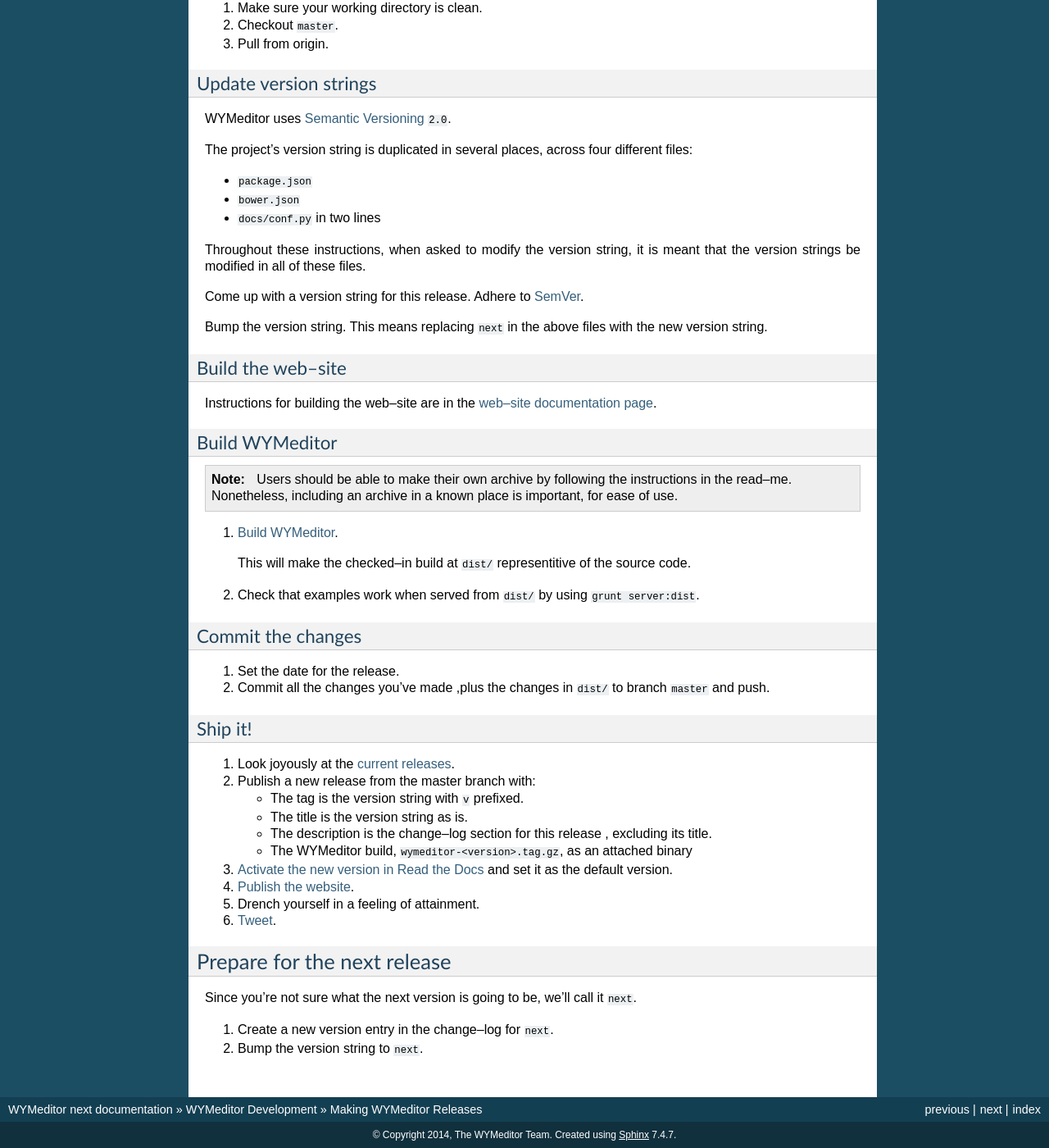
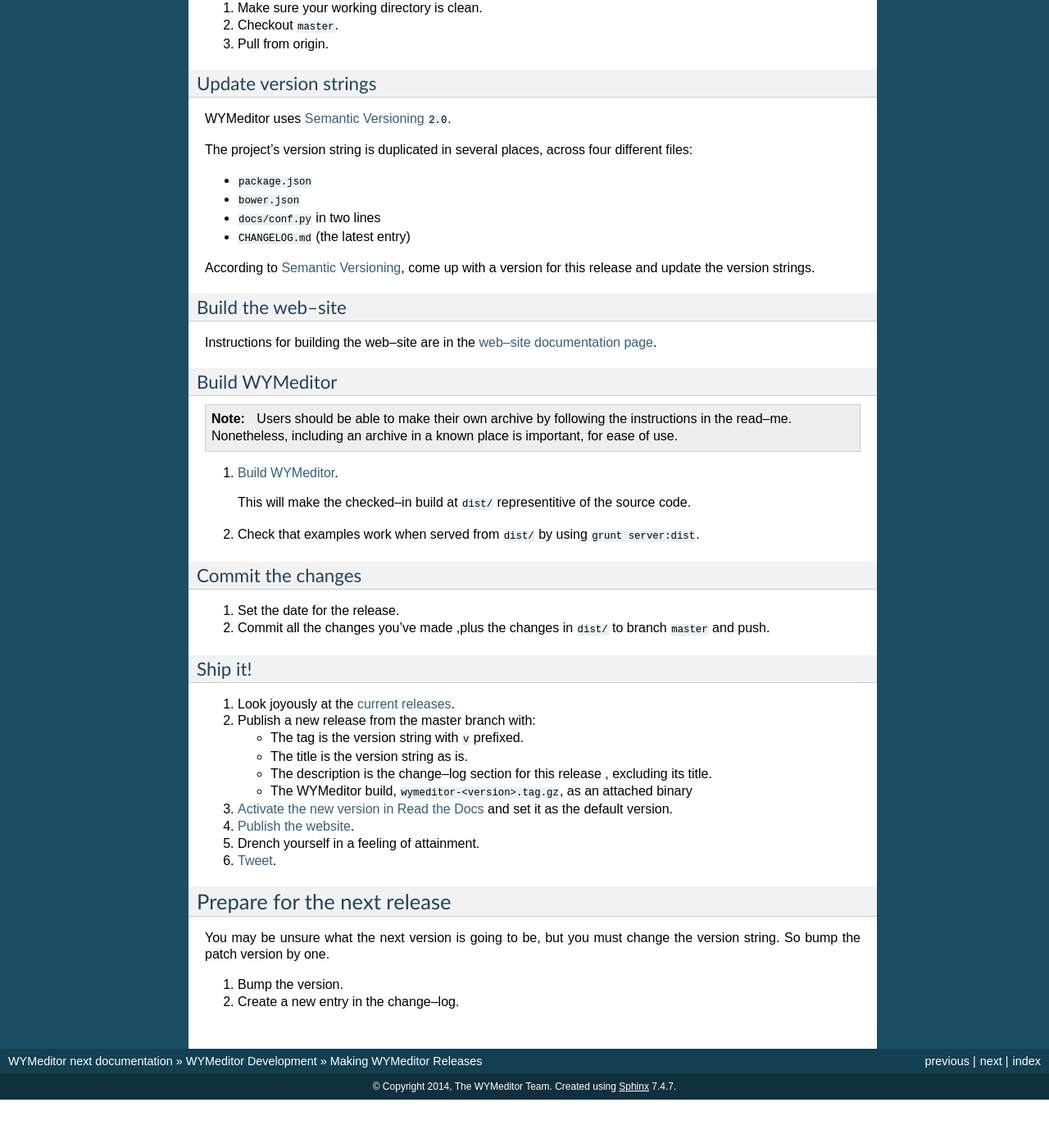
Before and after one commit to wymeditor/wymeditor, a Sphinx documentation site: the page built from docs/wymeditor_development/making_releases.rst, in a window 1280 px wide and 1400 px high, scrolled down 1644 px. Shown: the whole window at 82% size. Built offline with Sphinx 7.4.7, drawn with Linux system fonts in a browser that asks for light colours; after the commit the page ends 2985 px from its top, so only the background shows below that.

Commit message:
Fix versioning in release procedure

```diff
--- a/docs/wymeditor_development/making_releases.rst
+++ b/docs/wymeditor_development/making_releases.rst
@@ -114,19 +114,11 @@
 * ``package.json``
 * ``bower.json``
 * ``docs/conf.py`` in two lines
+* ``CHANGELOG.md`` (the latest entry)
 
-Throughout these instructions, when asked to modify the version string, it is
-meant that the version strings be modified in all of these files.
-
-Come up with a version string for this release.
-Adhere to `SemVer`_.
-
-Bump the version string.
-This means replacing ``next``
-in the above files
-with the new version string.
-
-.. _SemVer: http://semver.org/
+According to `Semantic Versioning`_,
+come up with a version for this release
+and update the version strings.
 
 Build the web–site
 ------------------
@@ -187,11 +179,12 @@
 Prepare for the next release
 ============================
 
-Since you're not sure what the next version is going to be,
-we'll call it ``next``.
+You may be unsure what the next version is going to be,
+but you must change the version string.
+So bump the patch version by one.
 
-#. Create a new version entry in the change–log for ``next``.
-#. Bump the version string to ``next``.
+#. Bump the version.
+#. Create a new entry in the change–log.
 
 .. _Semantic Versioning: http://semver.org/
 .. _current releases: https://github.com/wymeditor/wymeditor/releases
```
Also changed, not shown: CHANGELOG.md (+1 -1 lines).
